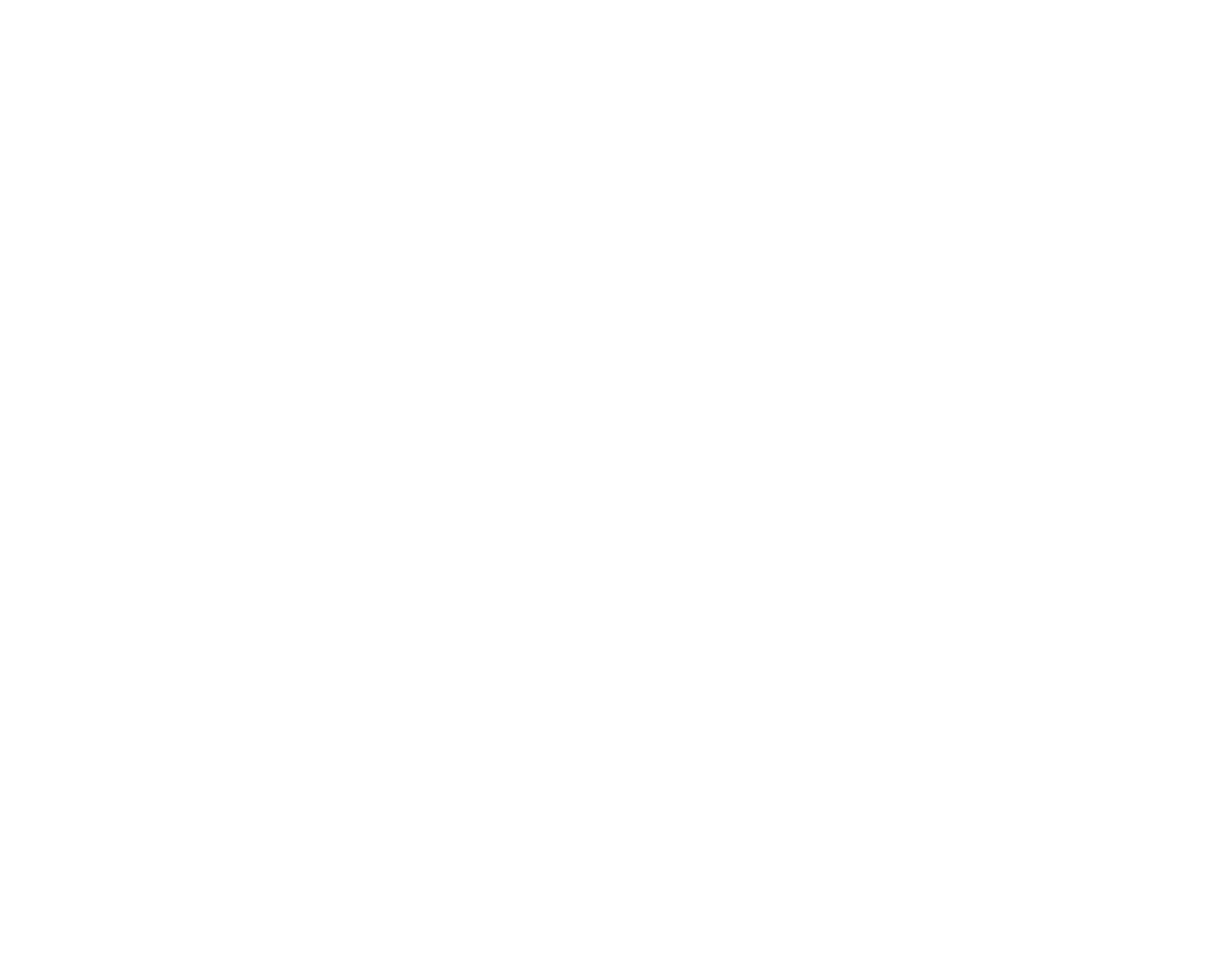
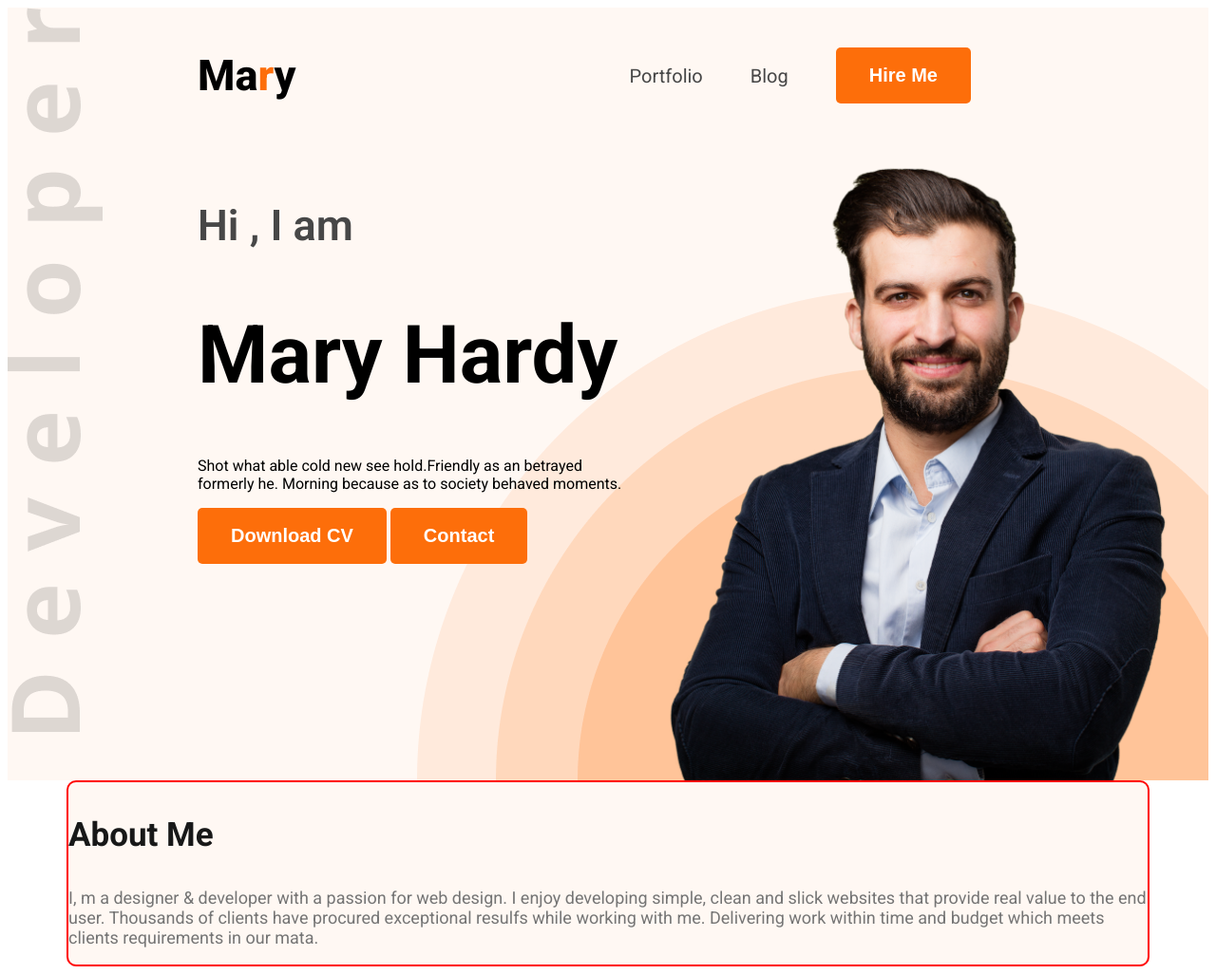
Before and after one commit to WKshefat/Portfolio-webpage, a plain HTML site: page index.html in a window 1280 px wide. Shown: the whole page at 95% size. Before the commit the page ends 800 px from the top, so only its background shows below. Drawn offline with Linux system fonts and the light colour scheme.

Commit message:
about and hero area added

```diff
--- a/index.html
+++ b/index.html
@@ -4,9 +4,60 @@
     <meta charset="UTF-8">
     <meta name="viewport" content="width=device-width, initial-scale=1.0">
     <title>Portfolio</title>
+
+    <!-- google font link  -->
+     <link rel="preconnect" href="https://fonts.googleapis.com">
+<link rel="preconnect" href="https://fonts.gstatic.com" crossorigin>
+<link href="https://fonts.googleapis.com/css2?family=Roboto:ital,wght@0,100..900;1,100..900&display=swap" rel="stylesheet">
+
+
     <link rel="stylesheet" href="style.css">
 </head>
-<body>
+
+<body class="roboto-normal">
+
+
+    <header class="header scondary-bg">
+
+        <nav>
+
+
+            <h3 class="nav-title">Ma<span class="text-primary">r</span>y</h3>
+
+            <ul>
+
+                <li><a class="dark-2" href="">Portfolio</a></li>
+                <li><a class="dark-2" href="">Blog</a></li>
+                <li><a href=""><button class="btn-primary">Hire Me</button></a></li>
+            </ul>
+
+        </nav>
+
+		<div class="banner">
+
+			<div class="banner-content">
+				<h4 class="banner-greetings dark-2">Hi , I am</h4>
+				<h1 class="banner-title">Mary Hardy</h1>
+				<p class="banner-description">Shot what able cold new see hold.Friendly as an betrayed formerly he. Morning because as to society behaved moments. </p>
+
+				<button class="btn-primary">Download CV</button>
+				<button class="btn-primary">Contact</button>
+
+			</div>
+
+				<img class="banner-profile-pic" src="images/hardy.png"/>
+
+		</div>
+
+    </header>
+
+	<main>
+		<section class="about scondary-bg">
+			<h3 class="section-title">About Me</h3>
+			<p class="section-description">I, m a designer & developer with a passion for web design. I enjoy developing simple, clean and slick websites that provide real value to the end user. Thousands of clients have procured exceptional resulfs while working with me. Delivering work within time and budget which meets clients requirements in our mata. </p>
+		</section>
+
+	</main>
 
 </body>
 </html>
--- a/style.css
+++ b/style.css
@@ -0,0 +1,132 @@
+.roboto-normal {
+  font-family: "Roboto", sans-serif;
+  font-optical-sizing: auto;
+  font-style: normal;
+  font-variation-settings:
+    "wdth" 100;
+}
+
+
+
+
+/* nav code start */
+
+
+
+ nav{
+    display:flex;
+    align-items: center;
+    justify-content:space-between;
+
+    margin:0px 200px;
+ }
+
+ /* shared link  */
+
+ .scondary-bg{
+	 background-color:#FFF8F3;
+ }
+
+ .nav-title{
+    font-weight:800;
+    font-size:45px;
+ }
+
+ .text-primary{
+    color:#FD6E0A;
+ }
+
+ .dark-2{
+    color:#474747;
+ }
+
+.btn-primary{
+	background-color:#FD6E0A;
+	font-weight:bold;
+	font-size:20px;
+    color:white;
+    padding:18px 35px;
+    border-radius:5px;
+    border:none;
+}
+
+
+ nav ul {
+    display:flex;
+    align-items:center;
+
+ }
+
+
+ nav ul li{
+    list-style:none;
+    margin-right:50px;
+ }
+
+ nav ul li a{
+    text-decoration:none;
+    font-size:20px;
+ }
+
+/*banner styles */
+
+.banner{
+	display:flex;
+
+	justify-content:space-between;
+	margin:0px 35px 0px 200px;
+}
+
+.banner-content{
+	max-width:580px;
+
+}
+
+.banner-greetings{
+	font-size:45px;
+	font-weight:600;
+}
+
+
+.banner-title{
+	font-size:85px;
+	font-weight:bold;
+}
+
+.banner-profile-pic{
+	width:580px;
+
+}
+
+/* header*/
+
+.header{
+	background-image:url('images/developer.png'),url('images/header_bg.png');
+	background-repeat:no-repeat;
+	background-position:top left,bottom right;
+}
+
+/*main code start*/
+main{
+	max-width:1140px;
+	margin:auto;
+}
+
+
+/* section about*/
+
+.about{
+	border-radius:10px;
+	border:2px solid red;
+}
+
+.section-title{
+	font-size:35px;
+	font-weight:bold;
+	color:#181818;
+}
+
+.section-description{
+	font-size:18px;
+	color:#757575;
+}
```
Also changed, not shown: images/developer.png (added), images/hardy.png (added), images/header_bg.png (added), images/icons/facebook.png (added), images/icons/insta.png (added), images/icons/js.png (added), images/icons/mongo.png (added), images/icons/nodejs.png (added), images/icons/react.png (added), images/icons/twitter.png (added).
